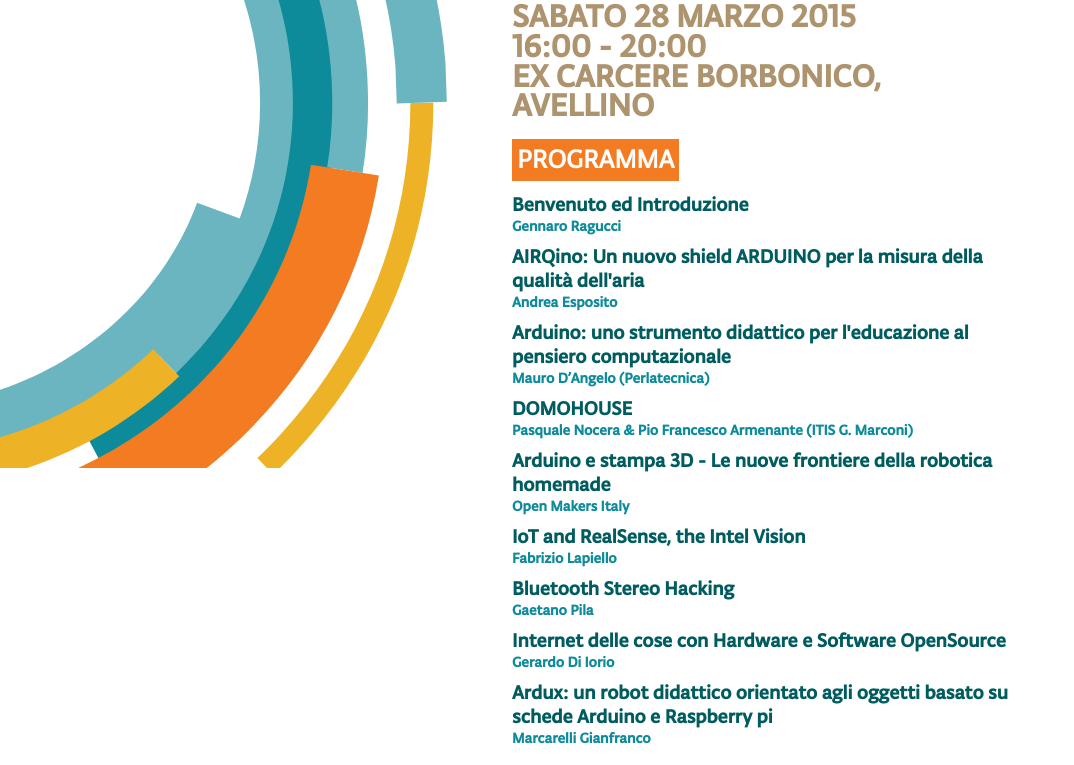
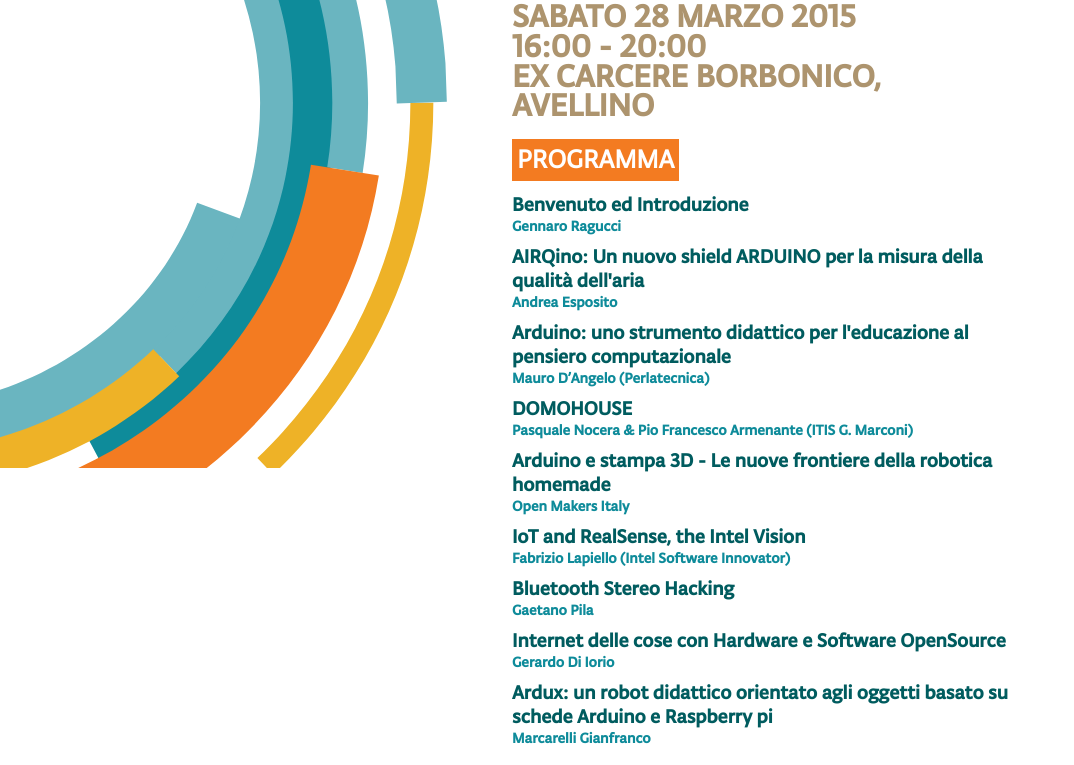
Before and after one commit to IrLUG/LinuxDay2015, a website: page index.html in a window 1280 px wide. Shown: the part 332-1097 px from the top of the page, without its empty margins (0-1074 px from the left). Drawn offline with Linux system fonts and the light colour scheme.

Commit message:
add info for fabrizio

```diff
--- a/index.html
+++ b/index.html
@@ -54,7 +54,7 @@
                         <dd>Open Makers Italy</dd>
 
                         <dt>IoT and RealSense, the Intel Vision</dt>
-                        <dd>Fabrizio Lapiello</dd>
+                        <dd>Fabrizio Lapiello (Intel Software Innovator)</dd>
 
                         <dt>Bluetooth Stereo Hacking</dt>
                         <dd>Gaetano Pila</dd>
```
